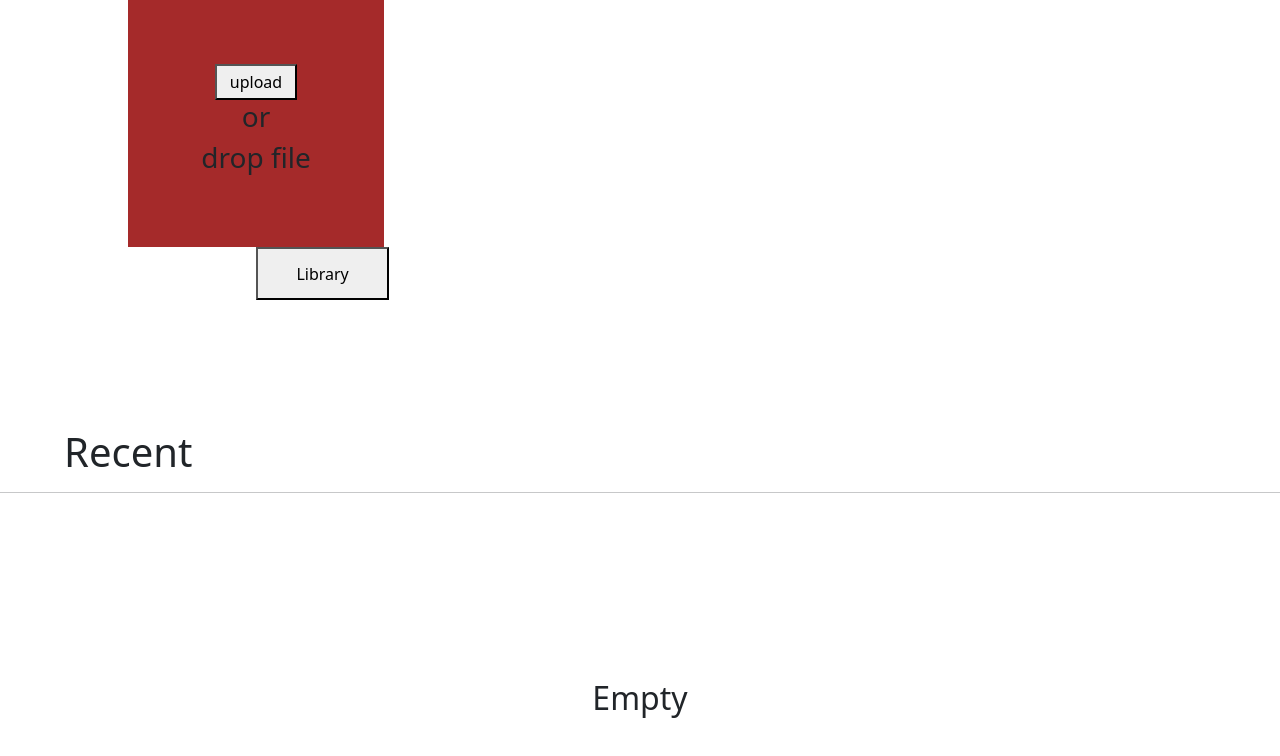
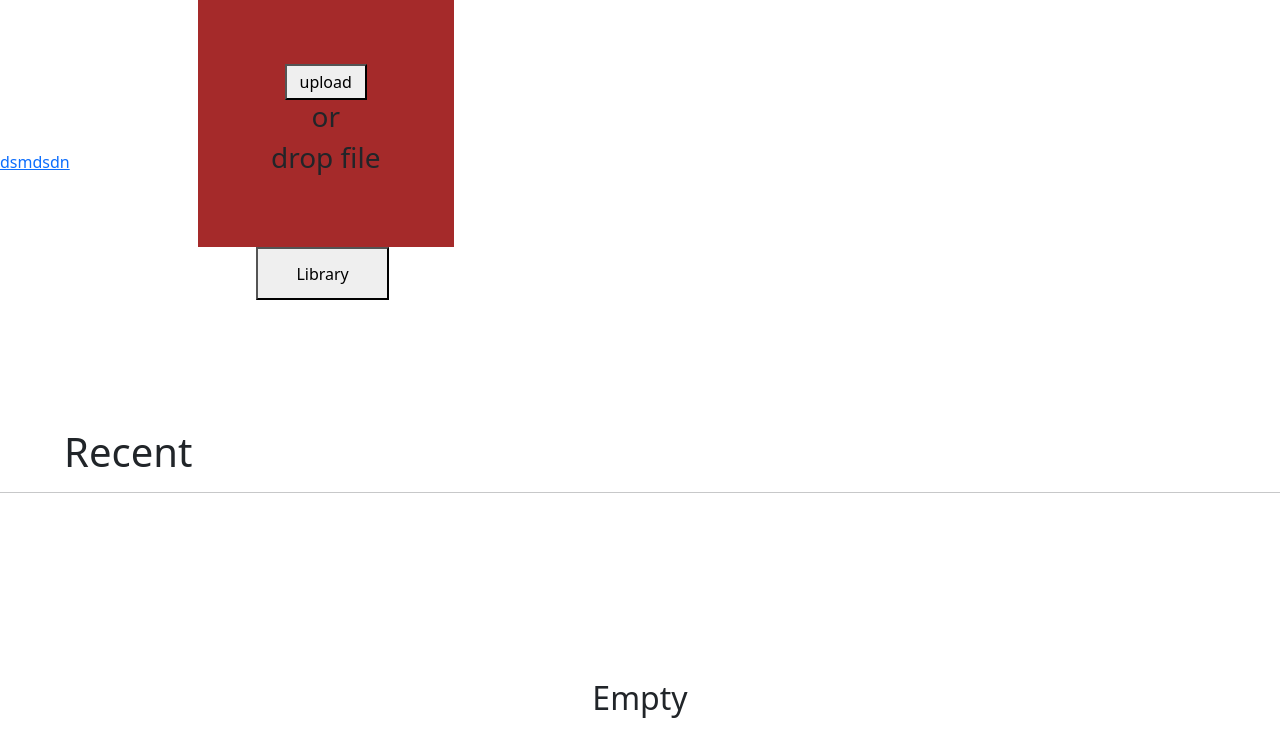
Before and after one commit to Aaliyah-Reid/Flashcard-Generator, a React (Vite) app: page / in a window 1280 px wide. Shown: the top 756 px of the page. Built offline with nearby package versions, Linux system fonts and the light colour scheme.

Commit message:
implemented routing

```diff
--- a/package.json
+++ b/package.json
@@ -12,7 +12,8 @@
   "dependencies": {
     "bootstrap": "^5.2.3",
     "react": "^18.2.0",
-    "react-dom": "^18.2.0"
+    "react-dom": "^18.2.0",
+    "react-router-dom": "^6.15.0"
   },
   "devDependencies": {
     "@types/react": "^18.2.14",
--- a/src/App.jsx
+++ b/src/App.jsx
@@ -2,11 +2,15 @@
 import UploadBlock from "./components/UploadBlock";
 import ListGroup from "./components/UploadBlock";
 import './app.css';
+import { Link } from "react-router-dom";
+
+
 
 function App() {
 
   return (
     <div>
+      <Link to={"/Library"}>dsmdsdn</Link>
       <UploadBlock />
       <RecentBlock />
     </div>
--- a/src/main.jsx
+++ b/src/main.jsx
@@ -2,9 +2,26 @@
 import ReactDOM from 'react-dom/client'
 import App from './App.jsx'
 import 'bootstrap/dist/css/bootstrap.css'
+import LibraryPage from './pages/LibraryPage.jsx';
+
+import {
+  createBrowserRouter,
+  RouterProvider,
+} from "react-router-dom";
+
+const router = createBrowserRouter([
+  {
+    path: "/",
+    element: <App />,
+  },
+  {
+    path: "/Library",
+    element: <LibraryPage />,
+  },
+]);
 
 ReactDOM.createRoot(document.getElementById('root')).render(
   <React.StrictMode>
-    <App />
+    <RouterProvider router={router} />
   </React.StrictMode>,
 )
```
Also changed, not shown: 1 other file (tests, documents, lock files or other folders).
